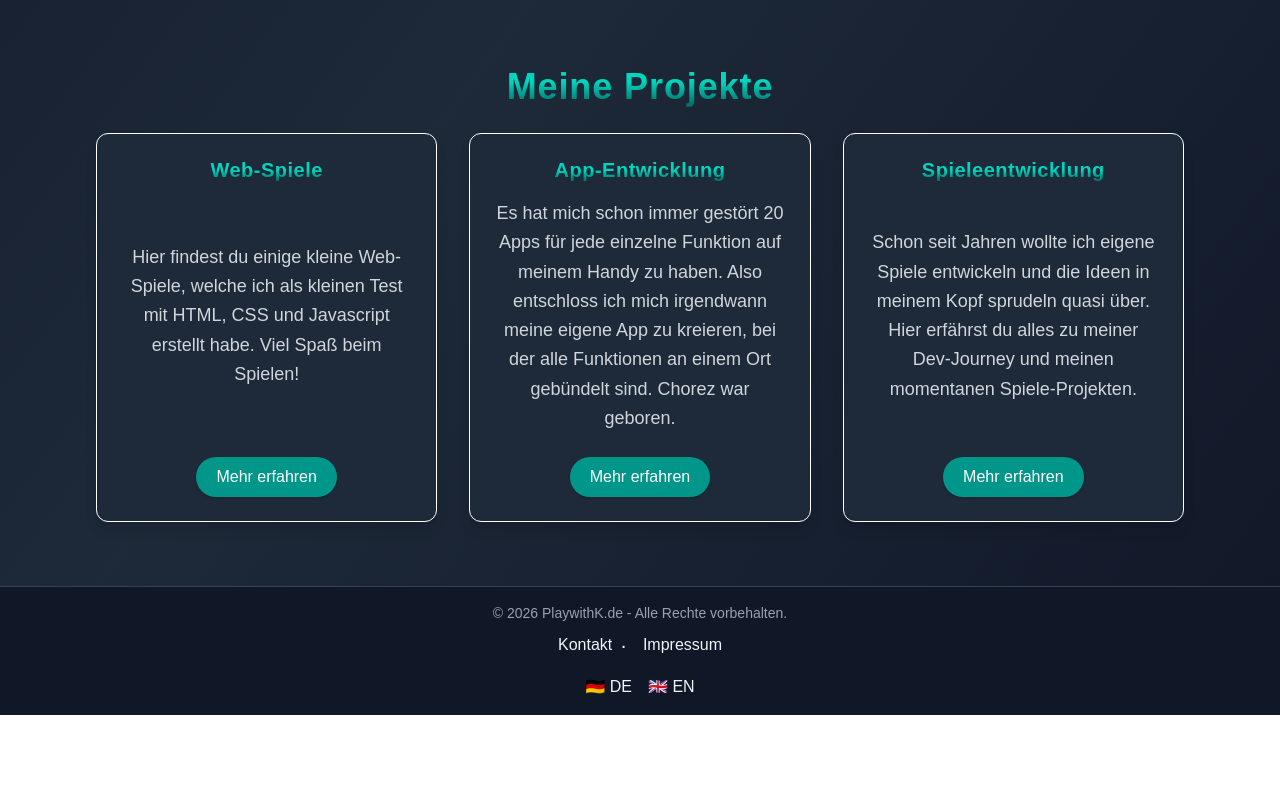
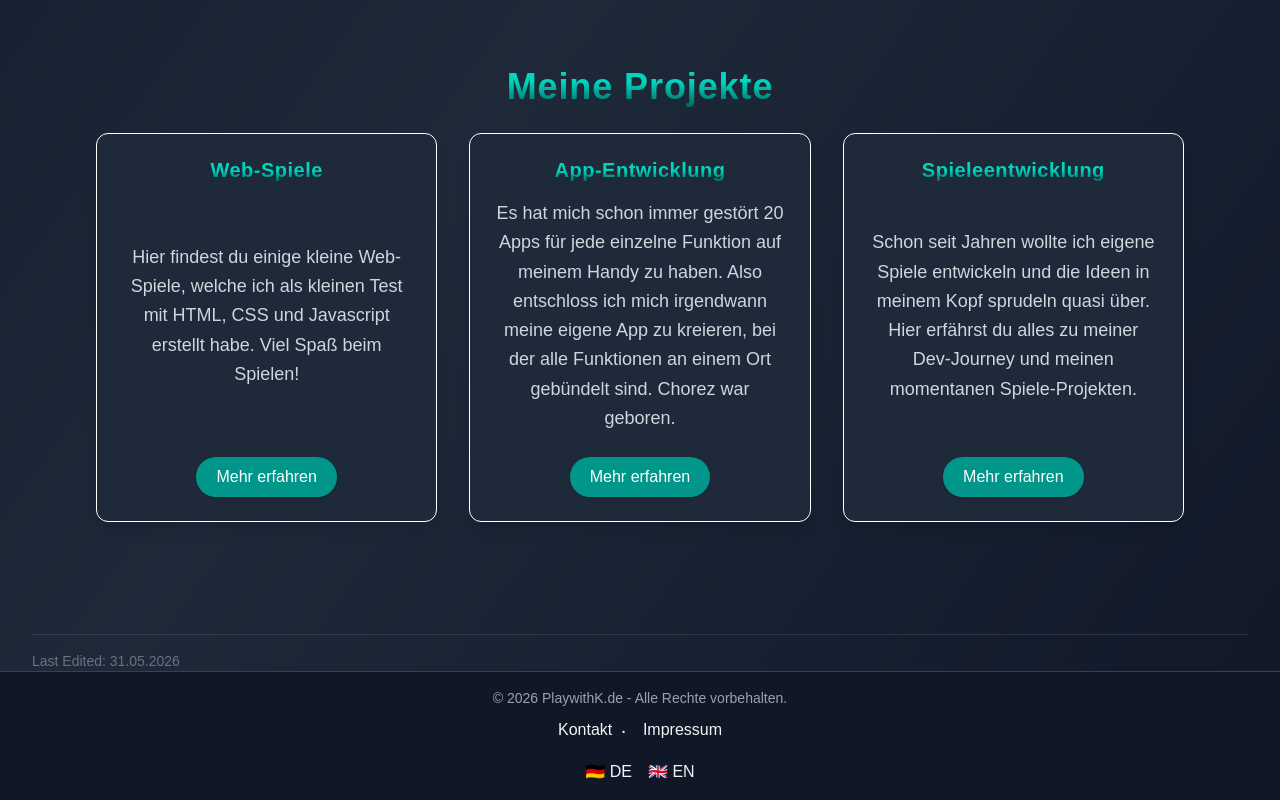
Before and after one commit to PlaywithK/PlaywithKde, a Next.js app: page /de in a window 1280 px wide. Shown: the part 1001-1801 px from the top of the page. Before the commit the page ends 1716 px from the top, so only its background shows below. Built offline with nearby package versions, Linux system fonts and the light colour scheme.

Commit message:
New Last Edited Component

```diff
--- /dev/null
+++ b/src/app/[locale]/components/lastedited.tsx
@@ -0,0 +1,7 @@
+export default function LastEdited({ date }) {
+    return (
+        <div className="mt-12 pt-4 border-t border-white/10 text-sm text-gray-500">
+            Last Edited: {date}
+        </div>
+    );
+}
--- a/src/app/[locale]/page.js
+++ b/src/app/[locale]/page.js
@@ -4,6 +4,7 @@ import { useTranslations } from "next-intl";
 import { useParams } from "next/navigation";
 import { useEffect } from "react";
 import { H1, H2, H3, P } from "./components/design";
+import LastEdited from "./components/lastedited";
 import Link from "next/link";
 
 export default function Home() {
@@ -129,6 +130,8 @@ export default function Home() {
           ))}
         </div>
       </section>
+
+      <LastEdited date="31.05.2026" />
     </>
   );
 }
```
